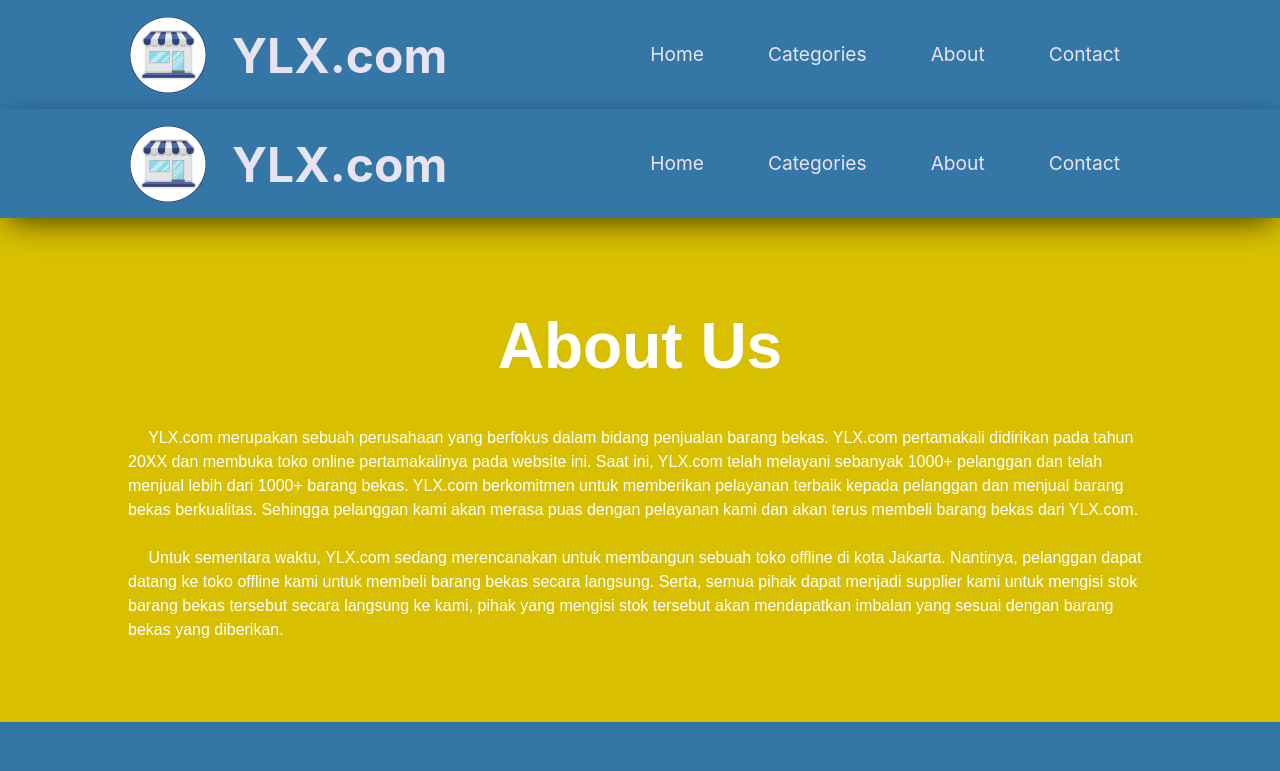
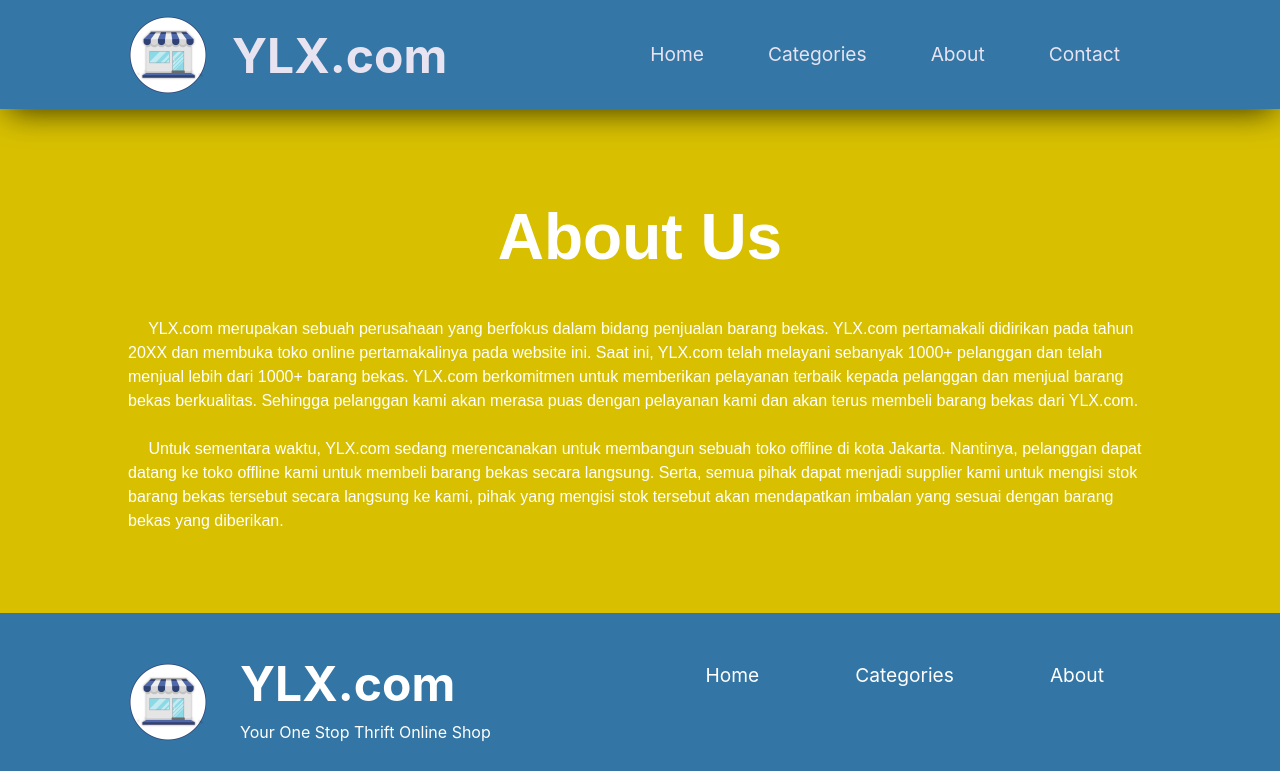
Before and after one commit to MuhammadLuthfi2003/barang-bekas, a React (Vite) app: page /about in a window 1280 px wide. Shown: the top 771 px of the page. Built offline with nearby package versions, Linux system fonts and the light colour scheme.

Commit message:
slight fix

```diff
--- a/src/dirs/about.jsx
+++ b/src/dirs/about.jsx
@@ -1,14 +1,10 @@
 import React from 'react';
-
-import Navbar from '../components/navbar';
-import Footer from '../components/footer';
 
 import '../styles/about.css';
 
 function About() {
     return (
         <>
-        <Navbar/>
             <div className='main'>
                 <div className='about'>
                     <h1 className='about-title'>About Us</h1>
@@ -28,7 +24,6 @@ function About() {
                     </div>
                 </div>
             </div>
-            <Footer/>
         </>
     )
 }
```
